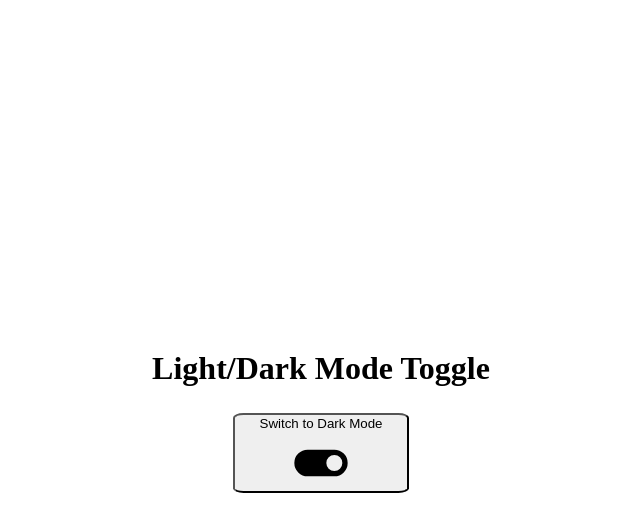
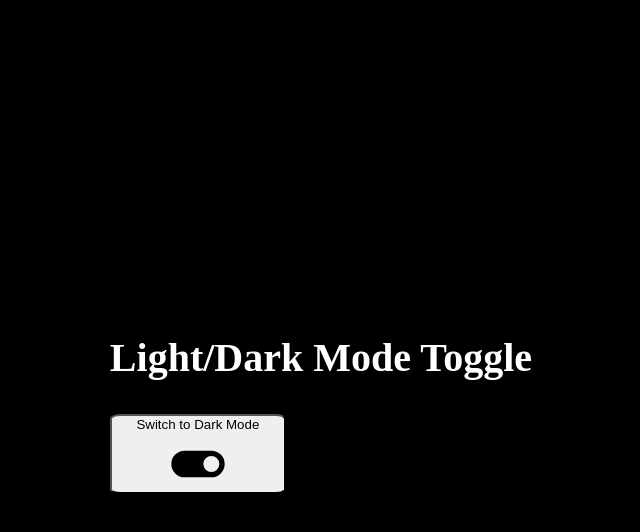
Before and after one commit to mjfarrelm/Light-Dark-Mode, a plain HTML site: page index.html in a window 1280 px wide. Both pictures are taken after a click on the button "Switch to Dark Mode". Shown: the whole page, without its empty margins (319-959 px from the left). Drawn offline with Linux system fonts and the light colour scheme.

Commit message:
css dark theme added

```diff
--- a/index.html
+++ b/index.html
@@ -8,7 +8,7 @@
     <script src="script.js" defer> </script>
 </head>
 <body>
-    <div class="content-block">
+    <div>
         <h2 class="heading-text">Light/Dark Mode Toggle</h2>
         <button class="button">
             Switch to Dark Mode
--- a/script.js
+++ b/script.js
@@ -2,4 +2,5 @@ const button = document.querySelector("button");
 
 button.addEventListener("click", (e) => {
   console.log("clicked");
+  document.body.classList.add("dark");
 });
--- a/style.css
+++ b/style.css
@@ -1,10 +1,25 @@
-.content-block{
+body{
+
+    --background-color: white;
+    --text-color: black;
+    --button-text-color: white;
+
     display: flex;
     flex-direction: column;
     justify-content: center;
     align-items: center;
     height: 100vh;
     margin: 0;
+
+    background-color: var(--background-color);
+    color: var(--text-color);
+
+}
+
+body.dark{
+    --color: gold;
+    --background-color: black;
+    --text-color: white;
 }
 
 .button{
@@ -18,6 +33,18 @@
     width: 8rem;
 }
 
+.button-dark{
+    height: 5rem;
+    width: 11rem;
+    border-radius: 6%;
+    background-color: aqua;
+}
+
 .heading-text{
-    font-size: 2rem;
+    font-size: 2.5rem;
 }
+
+.heading-text-dark{
+    font-size: 2.5rem;
+    color: pink;
+}
```
